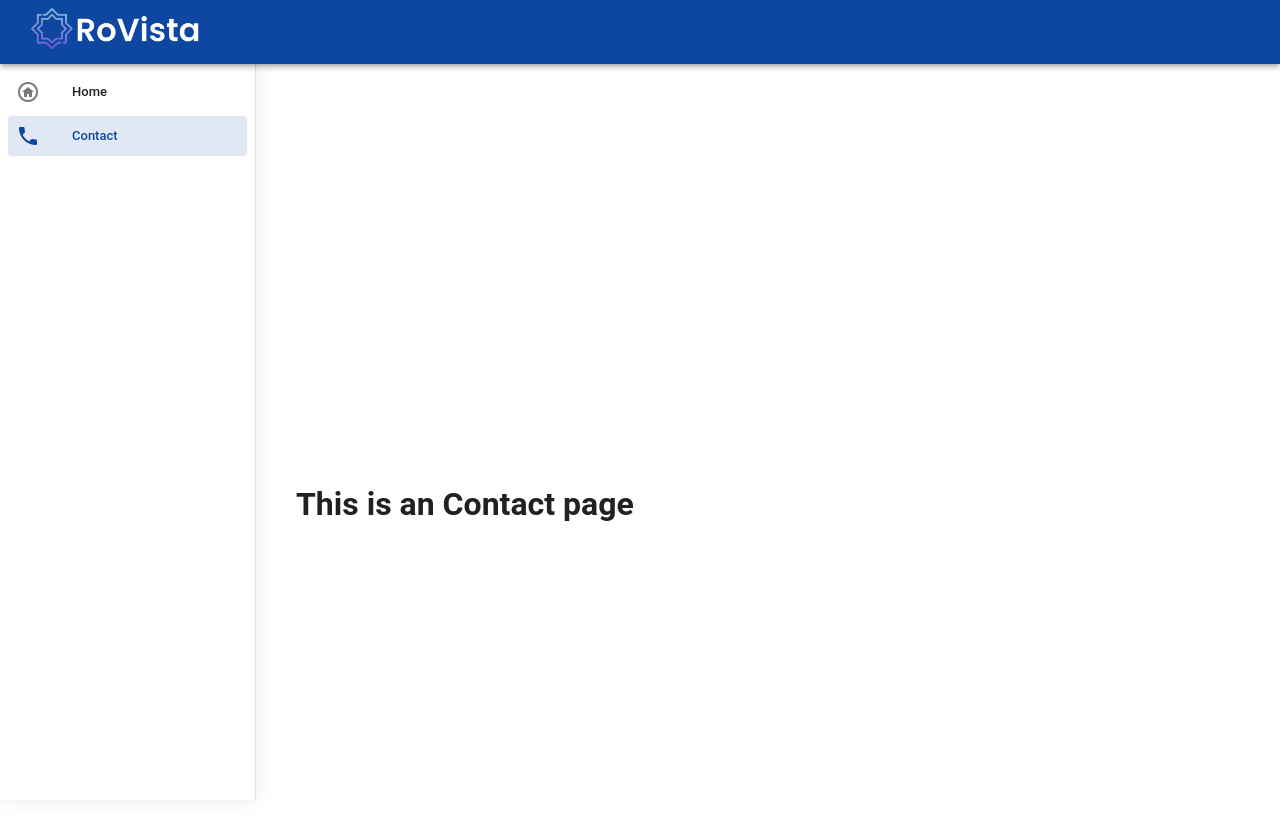
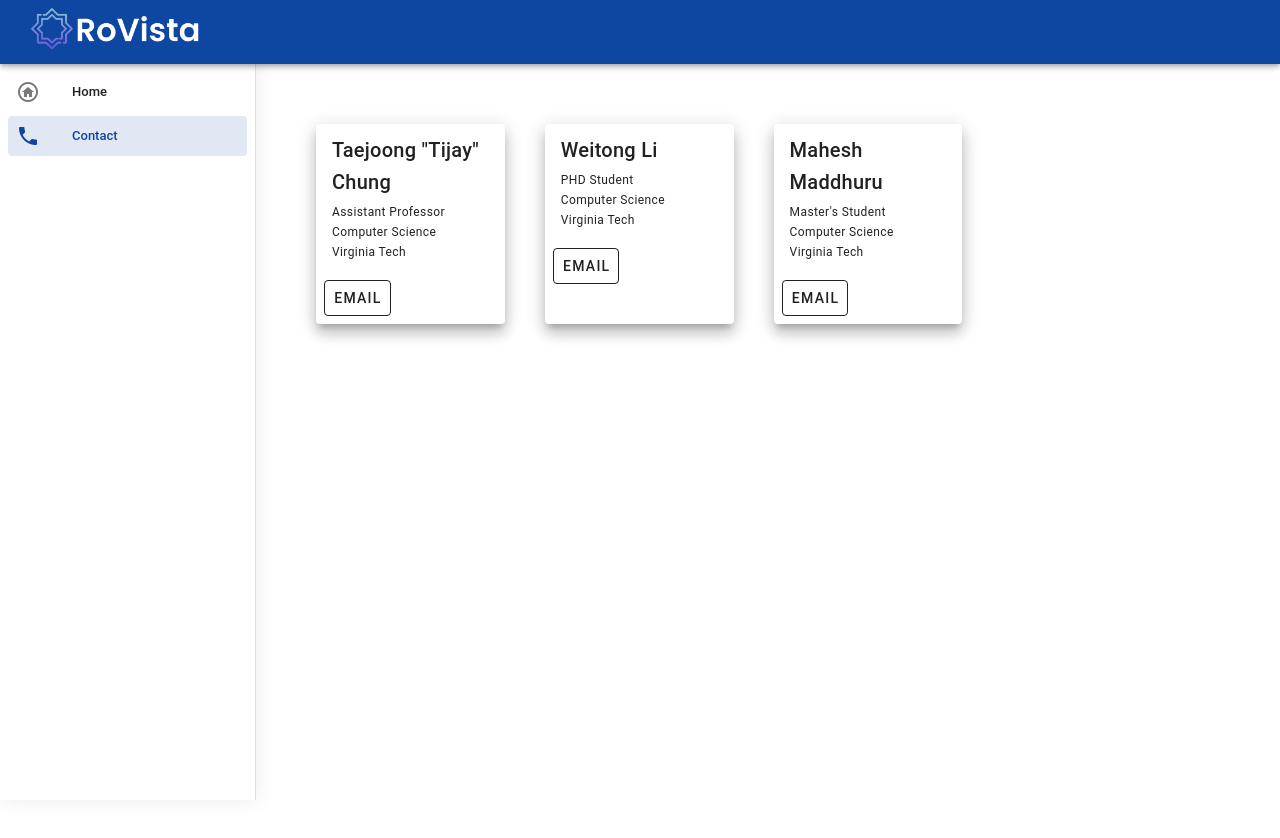
Before and after one commit to mahesh-maddhuru/ro-vista, a Vue app: page /contact in a window 1280 px wide. Shown: the top 838 px of the page. After the commit the page ends 800 px from the top, so only its background shows below. Built offline with nearby package versions, Linux system fonts and the light colour scheme; what highcharts-vue would draw is missing.

Commit message:
contact page added

```diff
--- a/src/components/high-charts-wrapper.vue
+++ b/src/components/high-charts-wrapper.vue
@@ -204,7 +204,7 @@ export default {
                 class="mx-auto mt-10 pa-5"
                 elevation="2"
             >
-              <div class="text-h5 text--primary pa-2 bg-red">{{lastClickedPoint}} --- TODO: VALUES ARE HARDCODED! ---</div>
+              <div class="text-h5 text--primary pa-2 bg-red">You clicked on: "{{lastClickedPoint}}" --- TODO: DATA ISSUE (Values are currently hardcoded!) ---</div>
 
               <p class="pa-5">The table shows the list of (Destination) ASNs and the RPKI-invalid IP prefixes that they announced on the specific date.
                 It also shows, based on our technique, whether the (source) ASN filtered such RPKI-invalid prefixes or not.</p>
--- a/src/views/ContactView.vue
+++ b/src/views/ContactView.vue
@@ -1,15 +1,76 @@
 <template>
-  <div class="about">
-    <h1>This is an Contact page</h1>
+  <div class="about d-flex">
+    <v-card
+        v-for="person in people"
+        :key="person.name"
+        class="ma-5"
+        width="20%"
+        elevation="10"
+    >
+      <v-card-item>
+        <div>
+          <div class="text-h6 mb-1">
+            {{person.name}}
+          </div>
+          <div class="text-caption">
+            {{person.designation}}<br>
+            {{person.department}}<br>
+            {{person.organization}}<br>
+          </div>
+        </div>
+      </v-card-item>
+
+      <v-card-actions>
+        <v-btn variant="outlined" @click="sendEmail(person.email)">
+          Email
+          <v-tooltip
+              activator="parent"
+              location="end"
+          >
+            {{ person.email }}
+          </v-tooltip>
+        </v-btn>
+      </v-card-actions>
+    </v-card>
   </div>
 </template>
+<script>
+
+export default {
+  data () {
+    return {
+      people : [
+        {
+          name: "Taejoong \"Tijay\" Chung",
+          designation: "Assistant Professor",
+          department: "Computer Science",
+          organization: "Virginia Tech",
+          email: "tijay@vt.edu"
+        },
+        {
+          name: "Weitong Li",
+          designation: "PHD Student",
+          department: "Computer Science",
+          organization: "Virginia Tech",
+          email: "weitong@vt.edu"
+        },
+        {
+          name: "Mahesh Maddhuru",
+          designation: "Master's Student",
+          department: "Computer Science",
+          organization: "Virginia Tech",
+          email: "maheshm@vt.edu"
+        }
+      ]
+    }
+  },
+  methods:{
+    sendEmail(email) {
+      window.location = `mailto:${email}`;
+    }
+  }
+}
+</script>
 
 <style>
-@media (min-width: 1024px) {
-  .about {
-    min-height: 100vh;
-    display: flex;
-    align-items: center;
-  }
-}
 </style>
```
